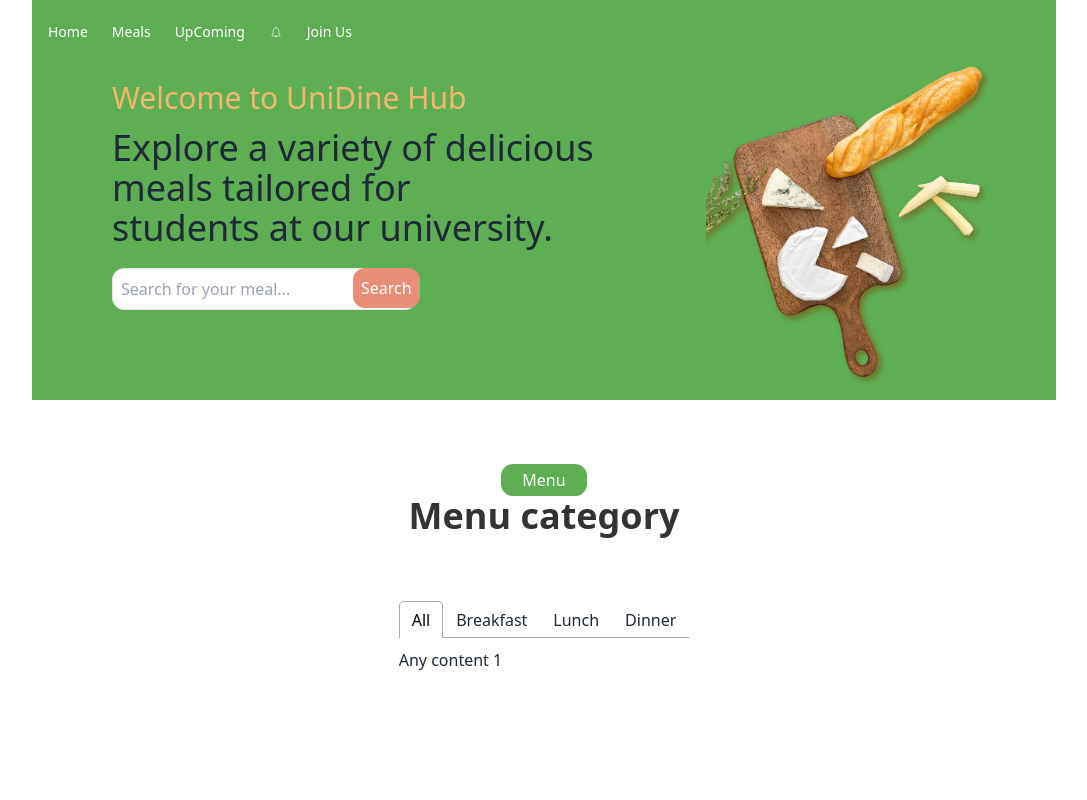
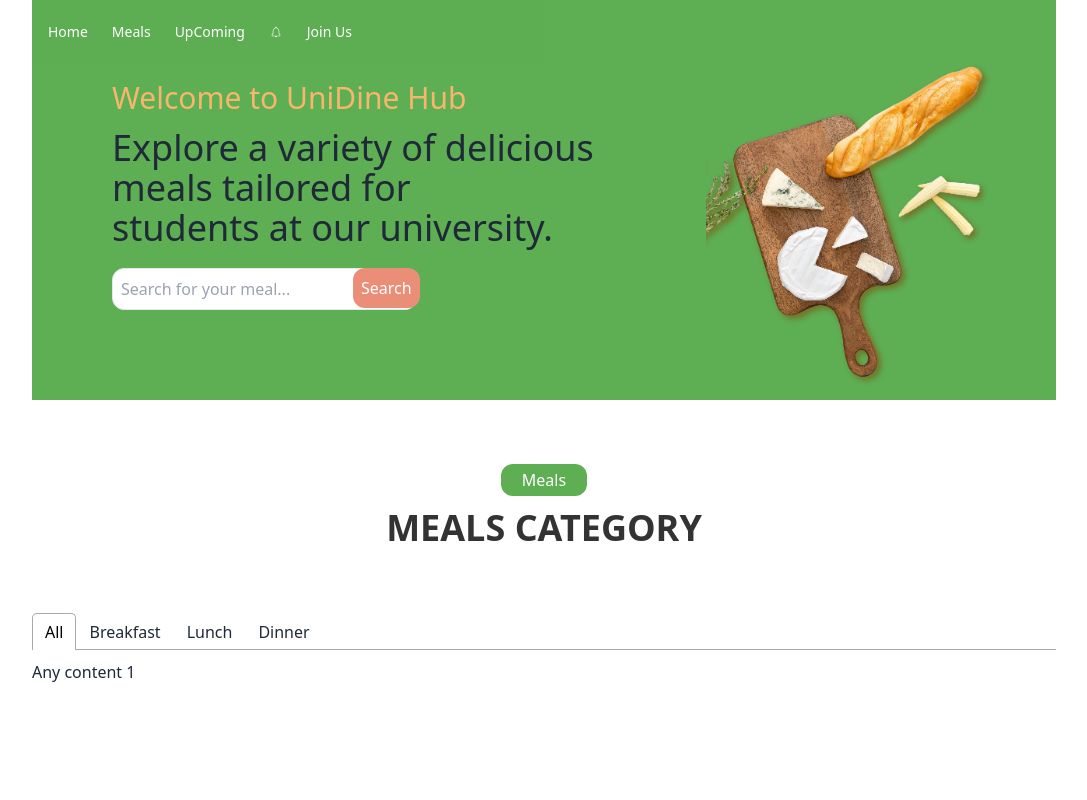
Before and after one commit to Jahid2121/unidine-hub-client, a React (Vite) app: page / in a window 1280 px wide. Shown: the top 800 px of the page, without its empty margins (96-1183 px from the left). Built offline with nearby package versions, Linux system fonts and the light colour scheme.

Commit message:
Load Meal data and show in a tab by category

```diff
--- a/package.json
+++ b/package.json
@@ -10,6 +10,8 @@
     "preview": "vite preview"
   },
   "dependencies": {
+    "@tanstack/react-query": "^5.8.7",
+    "axios": "^1.6.2",
     "localforage": "^1.10.0",
     "match-sorter": "^6.3.1",
     "react": "^18.2.0",
--- a/public/Meal.json
+++ b/public/Meal.json
@@ -2,7 +2,7 @@
     {
       "id": 1,
       "title": "Scrambled Eggs",
-      "category": "Breakfast",
+      "category": "breakfast",
       "image": "scrambled_eggs.jpg",
       "ingredients": ["Eggs", "Milk", "Salt", "Pepper"],
       "description": "Fluffy and delicious scrambled eggs for a perfect breakfast.",
@@ -17,7 +17,7 @@
     {
       "id": 2,
       "title": "Grilled Chicken Salad",
-      "category": "Lunch",
+      "category": "lunch",
       "image": "chicken_salad.jpg",
       "ingredients": ["Chicken Breast", "Lettuce", "Tomatoes", "Cucumbers", "Balsamic Vinaigrette"],
       "description": "A healthy grilled chicken salad for a fulfilling lunch.",
@@ -32,7 +32,7 @@
     {
       "id": 3,
       "title": "Spaghetti Carbonara",
-      "category": "Dinner",
+      "category": "dinner",
       "image": "spaghetti_carbonara.jpg",
       "ingredients": ["Spaghetti", "Eggs", "Parmesan Cheese", "Bacon", "Black Pepper"],
       "description": "Classic Italian spaghetti carbonara with a creamy egg and cheese sauce.",
--- a/src/assets/Pages/Home/Home.jsx
+++ b/src/assets/Pages/Home/Home.jsx
@@ -1,12 +1,11 @@
 import Banner from "../../../components/Banner/Banner";
-import SectionTitle from "../../../components/SectionTitle/SectionTitle";
 import MealTabs from "./MealTabs/MealTabs";
 
 const Home = () => {
   return (
     <div>
       <Banner />
-      <SectionTitle heading="Menu" subHeading="Menu category" />
+
       <MealTabs />
     </div>
   );
--- a/src/assets/Pages/Home/MealTabs/MealTabs.jsx
+++ b/src/assets/Pages/Home/MealTabs/MealTabs.jsx
@@ -1,12 +1,22 @@
 import { useState } from 'react';
 import { Tab, Tabs, TabList, TabPanel } from 'react-tabs';
 import 'react-tabs/style/react-tabs.css';
+import SectionTitle from '../../../../components/SectionTitle/SectionTitle';
+import useMeal from '../../../../hooks/useMeal';
+import MealTab from '../../../../components/MealTab/MealTab';
 
 
 const MealTabs = () => {
     const [tabIndex, setTabIndex] = useState(0)
+    const [meal] = useMeal()
+    const breakfast = meal.filter(item => item.category === 'breakfast')
+    const lunch = meal.filter(item => item.category === 'lunch')
+    const dinner = meal.filter(item => item.category === 'dinner')
+
   return (
-    <div className='flex justify-center'>
+        <>
+        <SectionTitle heading="Meals" subHeading="Meals category" />
+    <div>
        <Tabs defaultIndex={tabIndex} onSelect={(index) => setTabIndex(index)}>
     <TabList>
       <Tab>All</Tab>
@@ -19,16 +29,17 @@ const MealTabs = () => {
       <h2>Any content 1</h2>
     </TabPanel>
     <TabPanel>
-      <h2>Any content 2</h2>
+      <MealTab items={breakfast} />
     </TabPanel>
     <TabPanel>
-      <h2>Any content 2</h2>
+      <MealTab items={lunch} />
     </TabPanel>
     <TabPanel>
-      <h2>Any content 2</h2>
+      <MealTab items={dinner} />
     </TabPanel>
   </Tabs>
     </div>
+    </>
   );
 };
 
--- /dev/null
+++ b/src/components/MealCard/MealCard.jsx
@@ -0,0 +1,24 @@
+
+const MealCard = ({item}) => {
+    const {title, category, image, ingredients, description, price, rating, likes, reviews, adminName, adminEmail} = item;
+  return (
+    <div className="card w-96 bg-base-100 shadow-xl">
+      <figure>
+        <img
+          src={image}
+          alt="Shoes"
+        />
+      </figure>
+      <div className="card-body">
+        <h2 className="card-title">{title}</h2>
+        <p>{price}</p>
+        <p>{category}</p>
+        <div className="card-actions justify-end">
+          <button className="btn btn-primary">View Details</button>
+        </div>
+      </div>
+    </div>
+  );
+};
+
+export default MealCard;
--- /dev/null
+++ b/src/components/MealTab/MealTab.jsx
@@ -0,0 +1,14 @@
+import MealCard from "../MealCard/MealCard";
+
+const MealTab = ({items}) => {
+
+  return (
+    <div className="grid grid-cols-1 md:grid-cols-2 lg:grid-cols-3">
+      {
+        items.map(item => <MealCard key={item.id} item={item} />)
+      }
+    </div>
+  );
+};
+
+export default MealTab;
--- a/src/components/SectionTitle/SectionTitle.jsx
+++ b/src/components/SectionTitle/SectionTitle.jsx
@@ -4,7 +4,7 @@ const SectionTitle = ({heading, subHeading}) => {
     <div className="my-16  mx-auto text-center md:w-5/12">
         <div>
         <p className="bg-[#5EAE53] w-1/5 mx-auto p-1 rounded-xl text-white">{heading}</p>
-      <h2 className="text-4xl font-bold text-[#333]">{subHeading}</h2>
+      <h2 className="text-4xl font-bold uppercase mt-3 text-[#333]">{subHeading}</h2>
         </div>
     </div>
   );
--- /dev/null
+++ b/src/hooks/useMeal.jsx
@@ -0,0 +1,15 @@
+import { useEffect, useState } from "react";
+
+const useMeal = () => {
+    const [meal, setMeal] = useState([]);
+    useEffect(() => {
+        fetch('meal.json')
+        .then(res => res.json())
+        .then(data => setMeal(data))
+    }, [])
+
+    return [meal];
+
+};
+
+export default useMeal;
```
Also changed, not shown: 2 other files (tests, documents, lock files or other folders).
